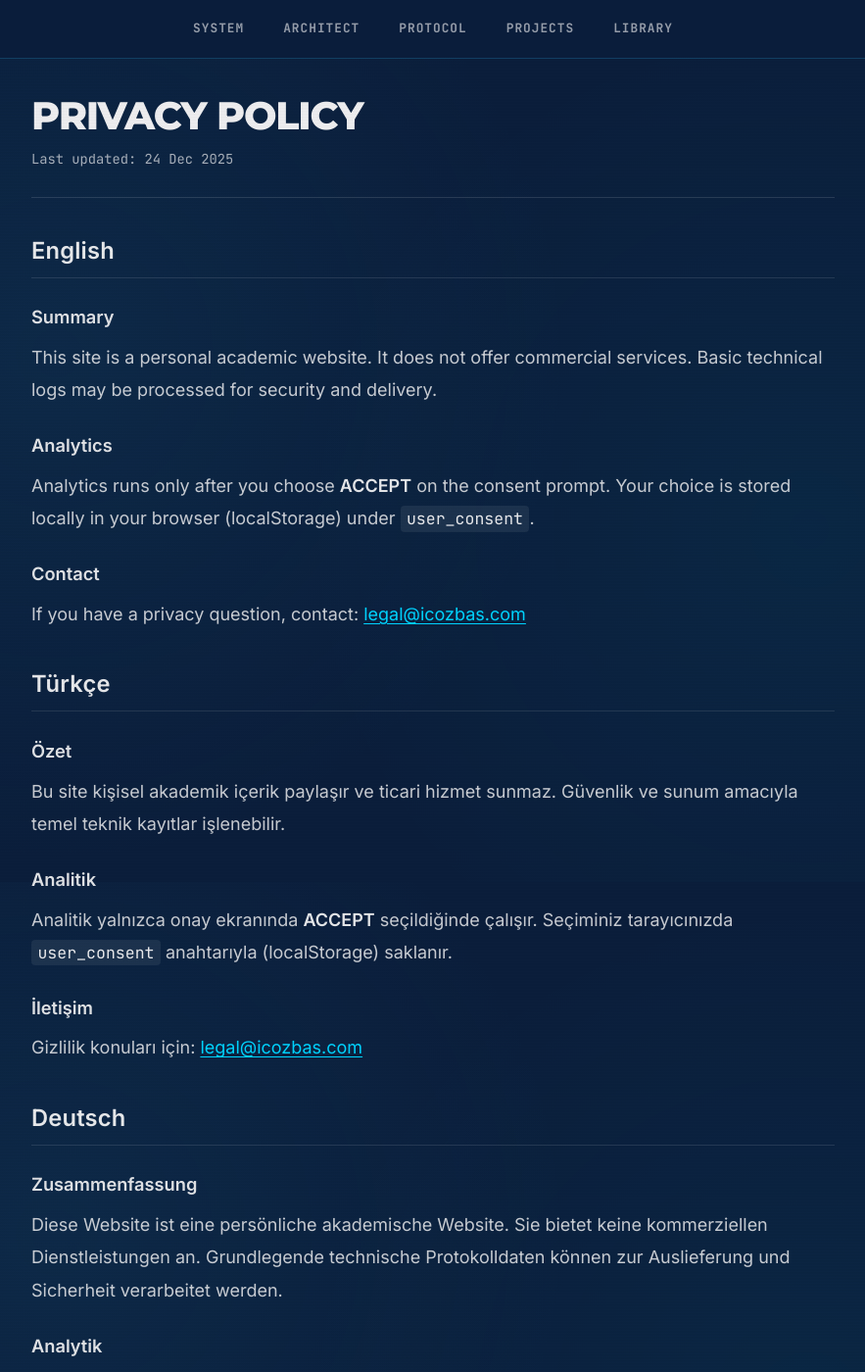
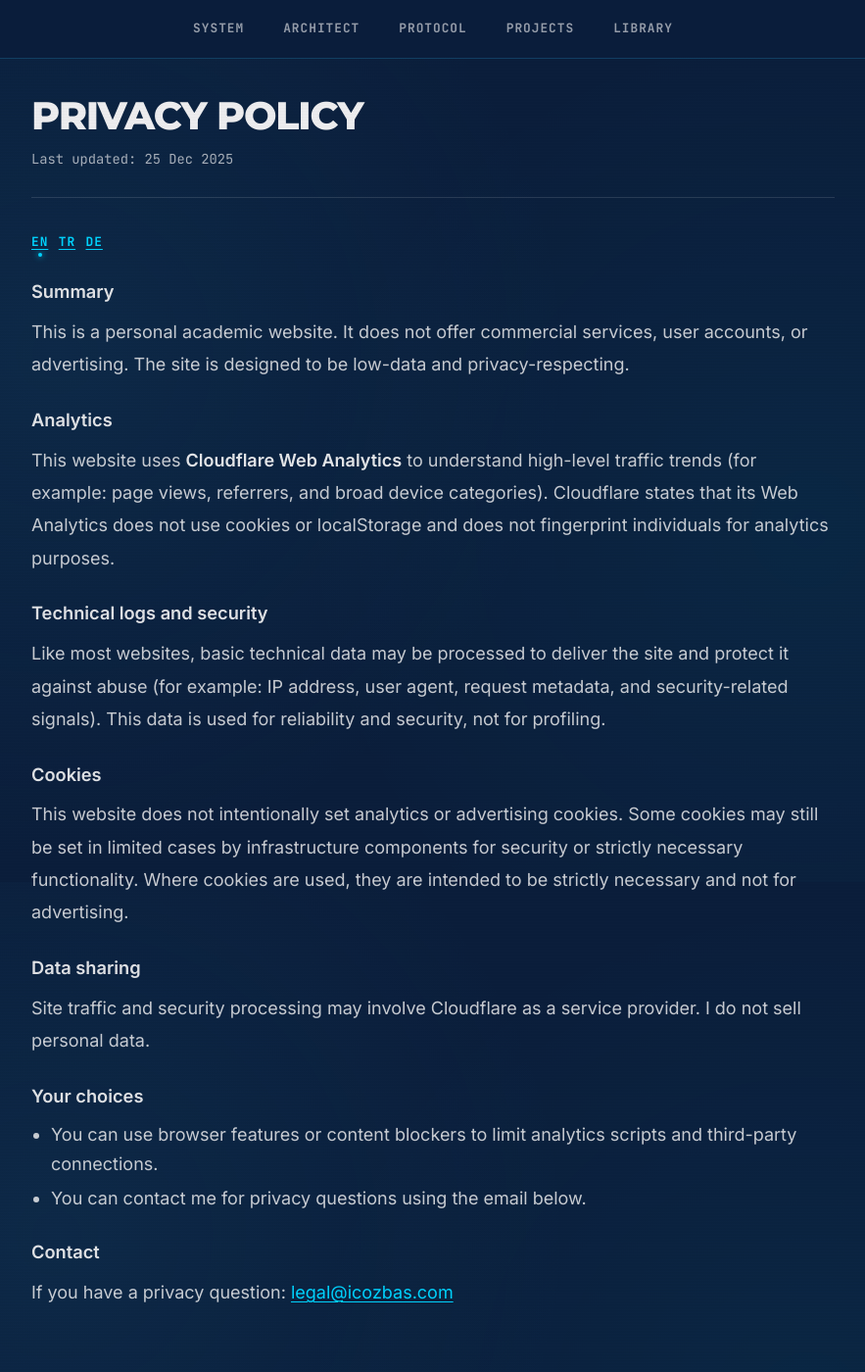
Before and after one commit to icozbas/icozbas.github.io, a Jekyll site: the page built from privacy.md, in a window 1280 px wide and 1400 px high. Shown: the whole window at 98% size, without its empty margins (198-1081 px from the left). Built offline with Jekyll 4.4.1, drawn with Linux system fonts in a browser that asks for light colours; some of the changed text lies outside the part shown.

Commit message:
privacy.md aktualisieren

```diff
--- a/privacy.md
+++ b/privacy.md
@@ -7,44 +7,60 @@ permalink: /privacy/
 <div class="container container-article">
   <div class="article-hero">
     <h1 class="article-title">Privacy Policy</h1>
-    <div class="article-meta">Last updated: 24 Dec 2025</div>
+    <div class="article-meta">Last updated: 25 Dec 2025</div>
   </div>
 
   <div class="prose">
-    <h2>English</h2>
+
+    <div class="article-nav" style="margin-bottom: 1.25rem;">
+      <a class="nav-item active" href="/privacy/">EN</a>
+      <a class="nav-item" href="/tr/privacy/">TR</a>
+      <a class="nav-item" href="/de/privacy/">DE</a>
+    </div>
 
     <h3>Summary</h3>
-    <p>This site is a personal academic website. It does not offer commercial services. Basic technical logs may be processed for security and delivery.</p>
+    <p>
+      This is a personal academic website. It does not offer commercial services, user accounts, or advertising.
+      The site is designed to be low-data and privacy-respecting.
+    </p>
 
     <h3>Analytics</h3>
-    <p>Analytics runs only after you choose <strong>ACCEPT</strong> on the consent prompt. Your choice is stored locally in your browser (localStorage) under <code>user_consent</code>.</p>
+    <p>
+      This website uses <strong>Cloudflare Web Analytics</strong> to understand high-level traffic trends
+      (for example: page views, referrers, and broad device categories).
+      Cloudflare states that its Web Analytics does not use cookies or localStorage and does not fingerprint individuals for analytics purposes.
+    </p>
+
+    <h3>Technical logs and security</h3>
+    <p>
+      Like most websites, basic technical data may be processed to deliver the site and protect it against abuse
+      (for example: IP address, user agent, request metadata, and security-related signals).
+      This data is used for reliability and security, not for profiling.
+    </p>
+
+    <h3>Cookies</h3>
+    <p>
+      This website does not intentionally set analytics or advertising cookies.
+      Some cookies may still be set in limited cases by infrastructure components for security or strictly necessary functionality.
+      Where cookies are used, they are intended to be strictly necessary and not for advertising.
+    </p>
+
+    <h3>Data sharing</h3>
+    <p>
+      Site traffic and security processing may involve Cloudflare as a service provider.
+      I do not sell personal data.
+    </p>
+
+    <h3>Your choices</h3>
+    <ul>
+      <li>You can use browser features or content blockers to limit analytics scripts and third-party connections.</li>
+      <li>You can contact me for privacy questions using the email below.</li>
+    </ul>
 
     <h3>Contact</h3>
-    <p>If you have a privacy question, contact: <a href="mailto:legal@icozbas.com">legal@icozbas.com</a></p>
-
-    <h2>Türkçe</h2>
-
-    <h3>Özet</h3>
-    <p>Bu site kişisel akademik içerik paylaşır ve ticari hizmet sunmaz. Güvenlik ve sunum amacıyla temel teknik kayıtlar işlenebilir.</p>
-
-    <h3>Analitik</h3>
-    <p>Analitik yalnızca onay ekranında <strong>ACCEPT</strong> seçildiğinde çalışır. Seçiminiz tarayıcınızda <code>user_consent</code> anahtarıyla (localStorage) saklanır.</p>
-
-    <h3>İletişim</h3>
-    <p>Gizlilik konuları için: <a href="mailto:legal@icozbas.com">legal@icozbas.com</a></p>
-
-    <h2>Deutsch</h2>
-
-    <h3>Zusammenfassung</h3>
-    <p>Diese Website ist eine persönliche akademische Website. Sie bietet keine kommerziellen Dienstleistungen an. Grundlegende technische Protokolldaten können zur Auslieferung und Sicherheit verarbeitet werden.</p>
-
-    <h3>Analytik</h3>
-    <p>Analytik läuft nur, nachdem Sie im Hinweisfenster <strong>ACCEPT</strong> auswählen. Ihre Auswahl wird lokal in Ihrem Browser gespeichert (localStorage) unter <code>user_consent</code>.</p>
-
-    <h3>Kontakt</h3>
-    <p>Bei Fragen zum Datenschutz: <a href="mailto:legal@icozbas.com">legal@icozbas.com</a></p>
-
-    <hr>
+    <p>
+      If you have a privacy question: <a href="mailto:legal@icozbas.com">legal@icozbas.com</a>
+    </p>
 
   </div>
 </div>
```
